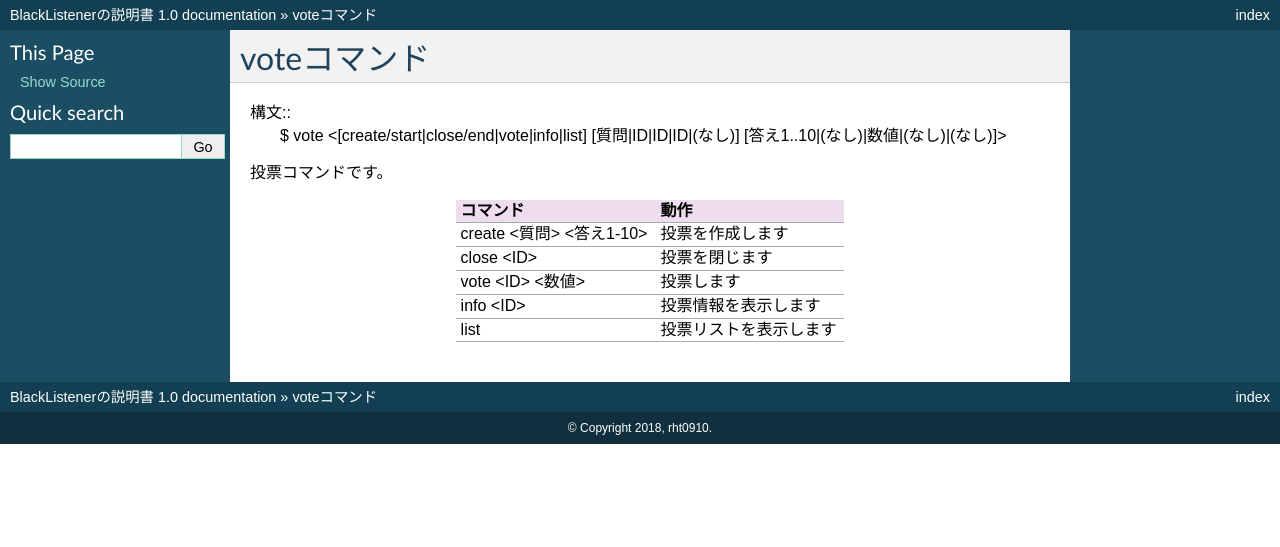
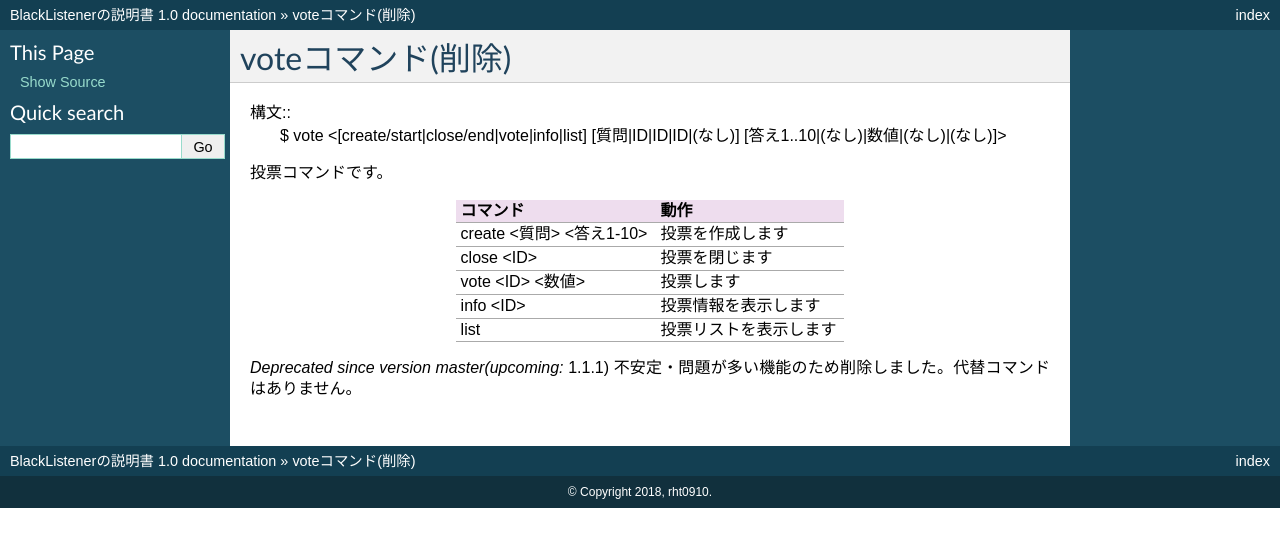
Before and after one commit to acrylic-style/ReadTheDocs, a Sphinx documentation site: the page built from docs/commands/vote.rst, in a window 1280 px wide. Shown: the top 547 px of the page. Built offline with Sphinx 7.4.7, drawn with Linux system fonts in a browser that asks for light colours.

```diff
--- a/docs/commands/vote.rst
+++ b/docs/commands/vote.rst
@@ -1,4 +1,4 @@
-voteコマンド
+voteコマンド(削除)
 ====
 構文::
         $ vote <[create/start|close/end|vote|info|list] [質問|ID|ID|ID|(なし)] [答え1..10|(なし)|数値|(なし)|(なし)]>
@@ -18,3 +18,6 @@ voteコマンド
 +---------------------------------------+------------------------+
 | list                                  | 投票リストを表示します |
 +---------------------------------------+------------------------+
+
+.. deprecated:: master(upcoming 1.1.1)
+        不安定・問題が多い機能のため削除しました。代替コマンドはありません。
--- a/docs/history.rst
+++ b/docs/history.rst
@@ -9,3 +9,5 @@
 
 今後のリリース
 ====
+
+* :doc:`release_notes/1.1.1`
```
Also changed, not shown: docs/release_notes/1.1.1.rst (added, +25 -0 lines), docs/release_notes/1.1.rst (line endings or trailing spaces).
